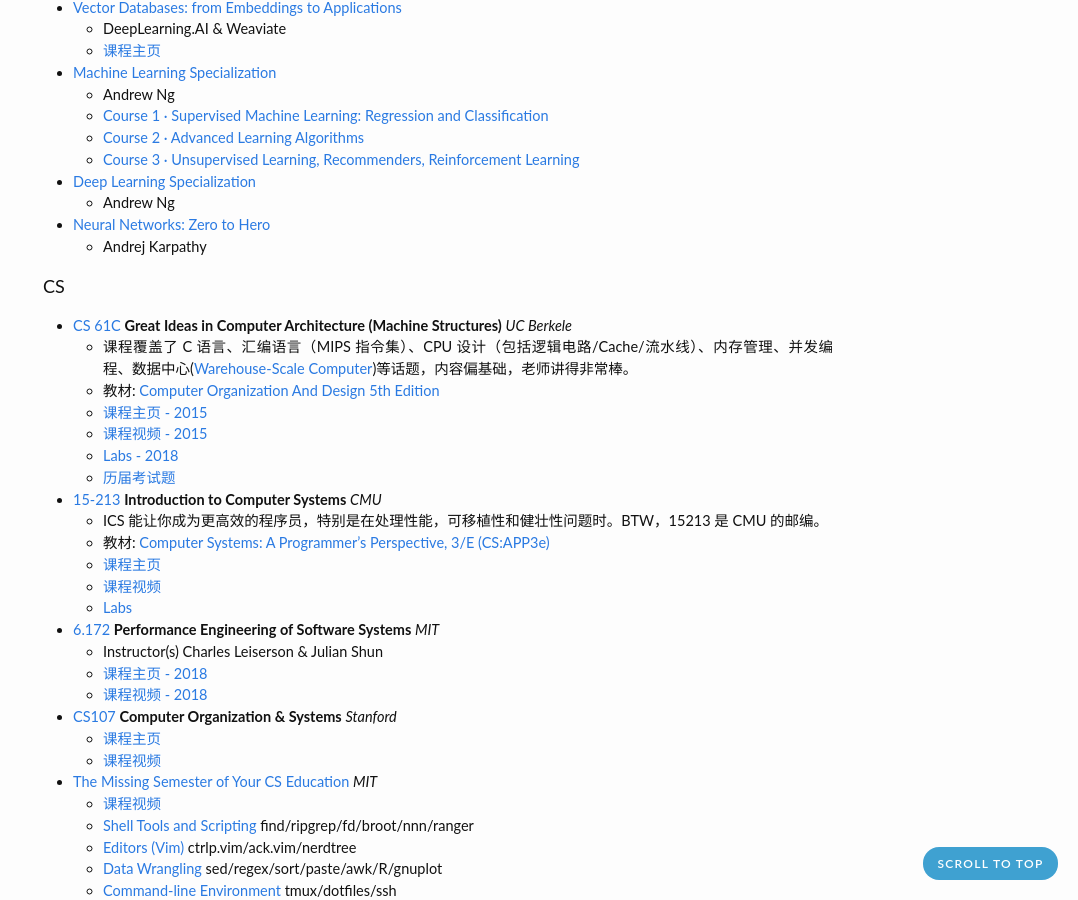
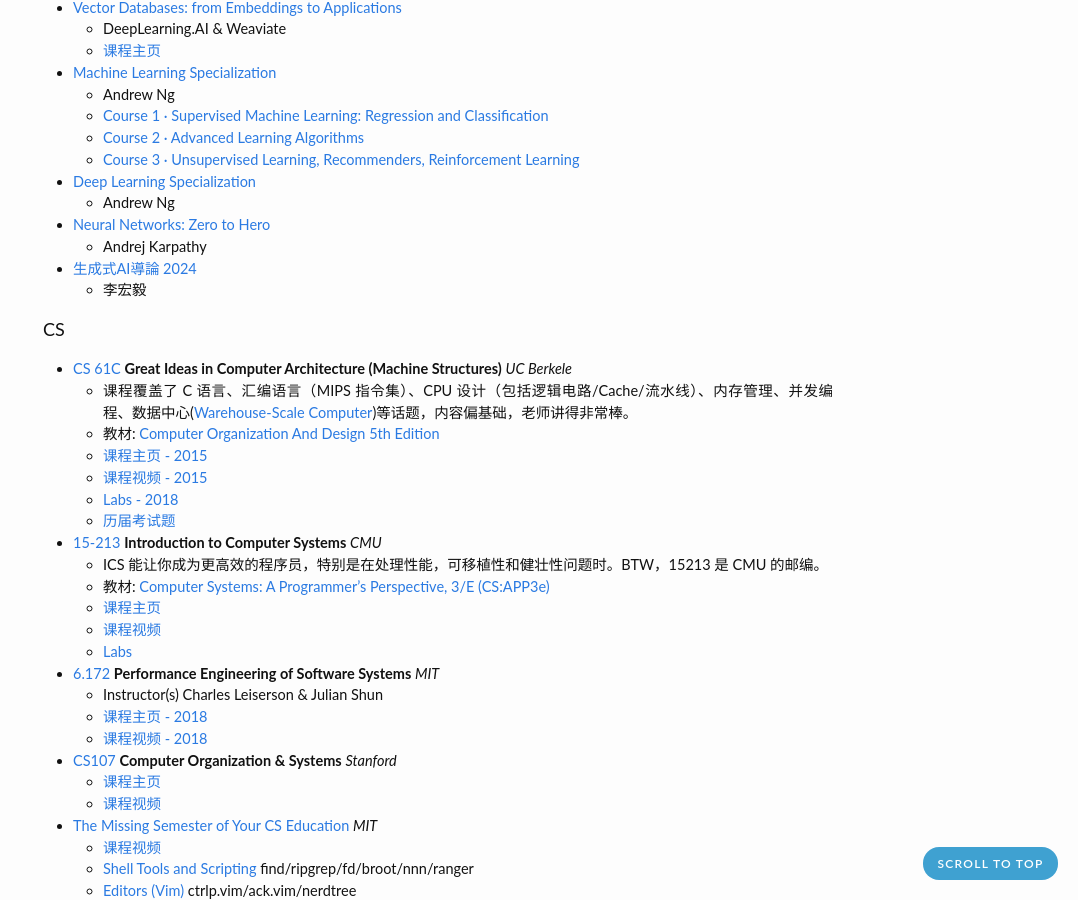
Before and after one commit to zhjwpku/zhjwpku.github.io, a Jekyll site: the page built from _posts/2018-09-16-awesome-cs-courses.md, in a window 1280 px wide and 900 px high, scrolled down 834 px. Shown: the whole window, without its empty margins (202-1280 px from the left). Built offline with Jekyll 4.4.1, drawn with Linux system fonts in a browser that asks for light colours; comment, search, counter and statistics services are not loaded.

Commit message:
生成式AI導論 2024

```diff
--- a/_posts/2018-09-16-awesome-cs-courses.md
+++ b/_posts/2018-09-16-awesome-cs-courses.md
@@ -48,6 +48,8 @@
   - Andrew Ng
 - [Neural Networks: Zero to Hero](https://www.youtube.com/playlist?list=PLAqhIrjkxbuWI23v9cThsA9GvCAUhRvKZ)
   - Andrej Karpathy
+- [生成式AI導論 2024](https://www.youtube.com/playlist?list=PLJV_el3uVTsPz6CTopeRp2L2t4aL_KgiI)
+  - 李宏毅
 
 #### CS
 
```
